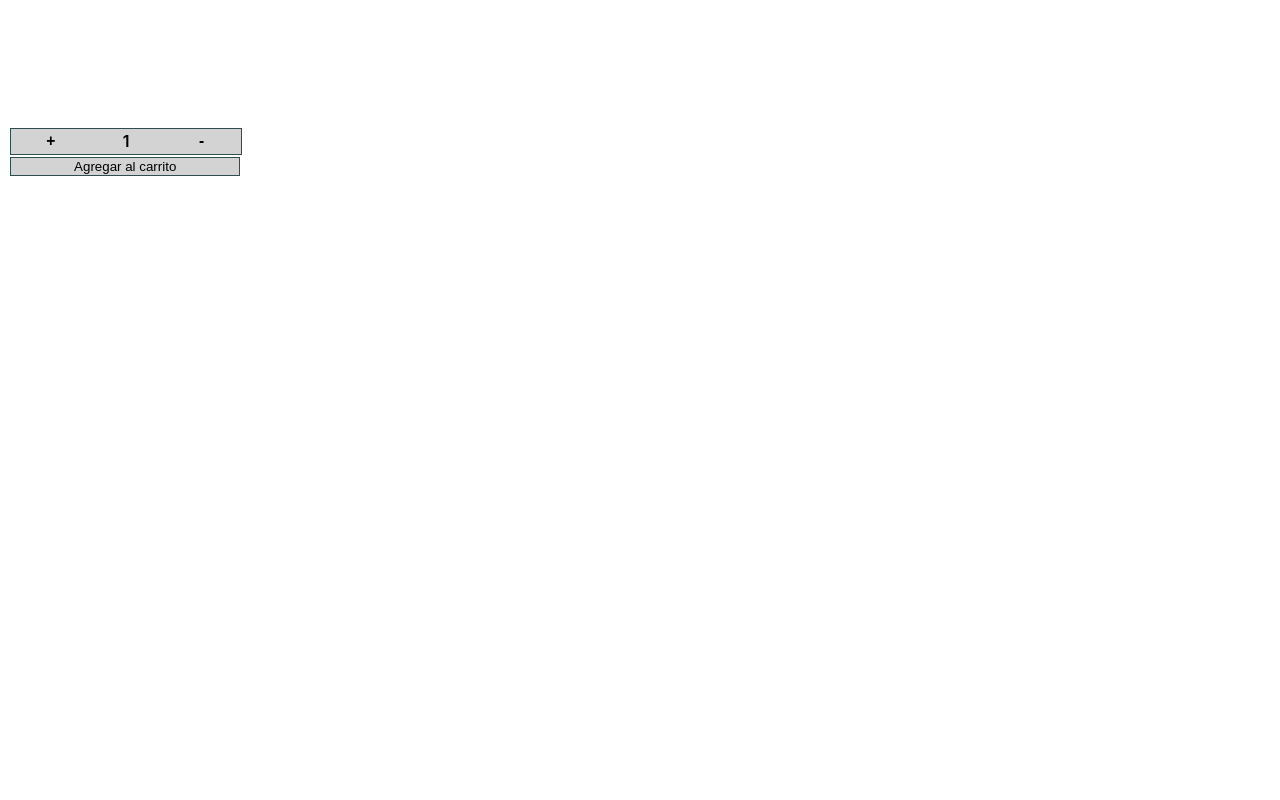
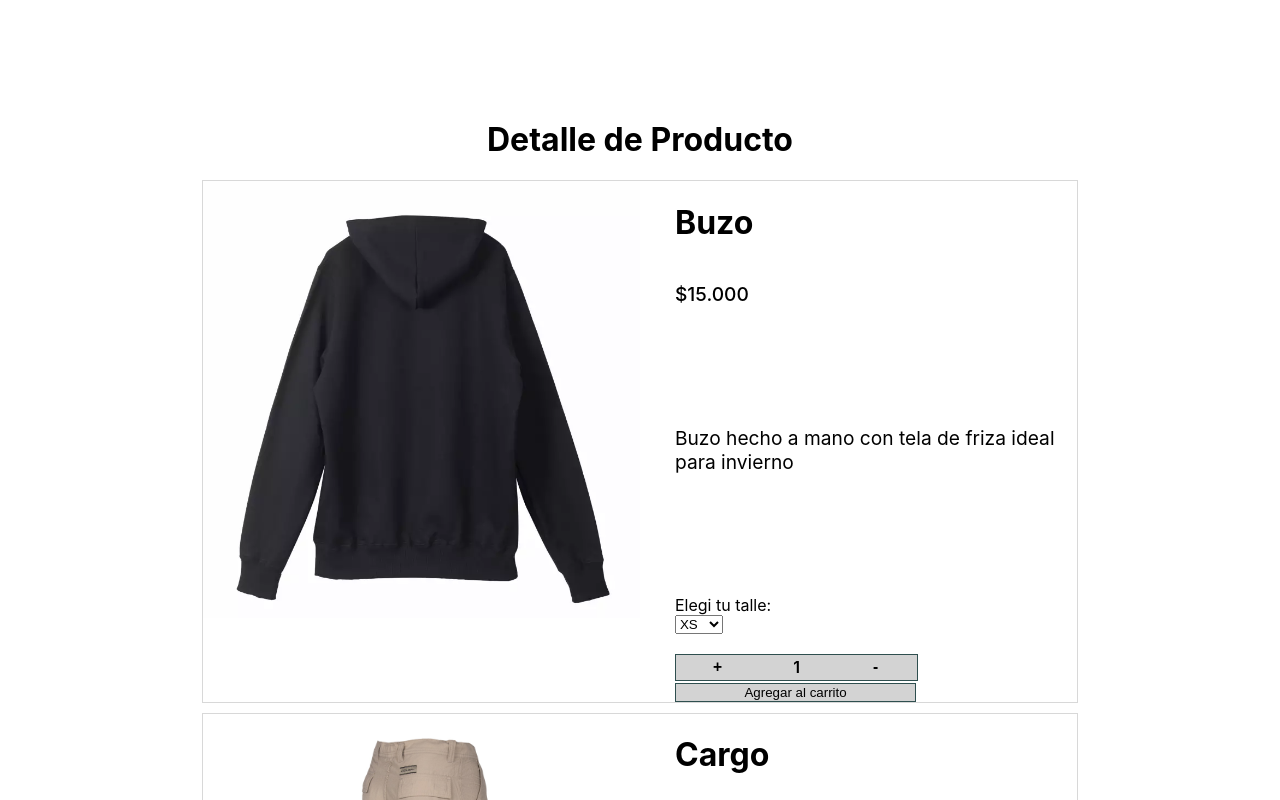
Before and after one commit to Fedealonso0/CrazeEcommerce, a React (Create React App) app: page /productos/1 in a window 1280 px wide. Shown: the part 620-1420 px from the top of the page. Before the commit the page ends 800 px from the top, so only its background shows below. Built offline with nearby package versions, Linux system fonts and the light colour scheme.

Commit message:
Detalle producto provisorio

```diff
--- a/src/App.css
+++ b/src/App.css
@@ -82,9 +82,7 @@ a{
 }
 
 .itemCounter{
-  width: 18%;
-  margin-top: 10%;
-  margin-left: 10px;
+  width: 60%;
 }
 
 .masOMenos{
@@ -157,3 +155,42 @@ a{
 .precioItem{
   font-size: 1.5vw;
 }
+
+.detalleDeProductos{
+  width: 70%;
+  margin-left: 15%;
+  margin-right: 15%;
+}
+
+.detailImg{
+  width: 50%;
+  height: 100%;
+}
+.detailDisplay{
+  display: flex;
+  border: 1px solid rgb(216, 216, 216);
+  margin: 10px;
+}
+
+.infoProd{
+  width: 50%;
+  display: flex;
+  flex-direction: column;
+  align-items:flex-start;
+  margin-left: 4%;
+}
+
+.precioDetail{
+  font-weight: 500;
+  font-size: larger;
+}
+
+.descripDetail{
+  font-size: larger;
+  margin-top: 25%;
+  margin-bottom: 25%;
+}
+
+.talles{
+  margin-bottom: 5%;
+}
--- a/src/App.js
+++ b/src/App.js
@@ -1,26 +1,27 @@
-import { useState } from 'react';
+// import { useState } from 'react';
 import './App.css';
 import NavBar from './components/NavBar/NavBar';
 import ItemListContainer from './components/ItemListContainer/ItemListContainer';
-import {Contador} from './components/ItemCount/ItemCount';
-
+// import {Contador} from './components/ItemCount/ItemCount';
+import ItemDetailContainer from './components/ItemDetailContainer/ItemDetailContainer'
 
 
 function App() {
 
-const [numeroProductos, setNumeroProductos] = useState(0);
+// const [numeroProductos, setNumeroProductos] = useState(0);
 
-const addToCart= (productos)=>{
-  setNumeroProductos(productos);
-}
+// const addToCart= (productos)=>{
+//   setNumeroProductos(productos);
+// }
 
-console.log(numeroProductos);
+
 
   return (
     <div>
       <NavBar />
       <ItemListContainer />
-      <Contador stock={15} initial={1} agregarProducto={addToCart}/>
+      <ItemDetailContainer />
+      {/* <Contador stock={15} initial={1} agregarProducto={addToCart}/> */}
     </div>
   );
 }
--- /dev/null
+++ b/src/components/ItemDetail/ItemDetail.js
@@ -0,0 +1,100 @@
+import React, { useEffect, useState } from 'react'
+import { Contador } from '../ItemCount/ItemCount';
+import buzo from "../../assets/antibuzo.webp";
+import cargo from "../../assets/anticargo.jpg";
+import remera from "../../assets/antiremera.jpg";
+import gorra from '../../assets/antigorra.webp';
+
+const items =[
+    {
+    id:1,
+    title: "Buzo",
+    price: "$15.000",
+    pictureUrl: buzo,
+    description: "Buzo hecho a mano con tela de friza ideal para invierno",
+    stock: 12
+},
+{
+    id:2,
+    title: "Cargo",
+    price: "$20.000",
+    pictureUrl: cargo,
+    description: "Pantalon recto tipo cargo con tela ripstop antidesgarro",
+    stock: 7
+},
+{
+    id:3,
+    title: "Remera",
+    price: "$5.000",
+    pictureUrl: remera,
+    description: "Remera con corte oversize y estampado en serigrafia",
+    stock: 15
+},
+{
+    id:4,
+    title: "Gorra",
+    price: "$3.000",
+    pictureUrl: gorra,
+    description: "Gorra de corderoy color camello. Talle unico",
+    stock: 20
+}
+]
+
+
+const ItemDetail = ()=>{
+
+    const [productos, setProductos] = useState([])
+
+
+    const obtenerProductos = ()=>{
+        return new Promise((resolve, reject)=>{
+            setTimeout(()=> {
+                resolve(items)
+            }, 2000);
+        })
+    }
+
+    useEffect(()=>{
+        const guardarproductos = async()=>{
+            try {
+                const listproductos = await obtenerProductos();
+                setProductos(listproductos);
+                console.log(listproductos);
+            } catch(error){
+                console.log("Hubo un error");
+            }
+        }
+        guardarproductos();
+    }, [])
+
+
+    return(
+        <div className='detalleDeProductos'>
+            {
+                productos.map((producto)=>{
+                    return <div className='detailDisplay'>
+                        <img src={producto.pictureUrl} alt="" className='detailImg'></img>
+                        <div className='infoProd'>
+                        <h1>{producto.title}</h1>
+                        <p className='precioDetail'>{producto.price}</p>
+                        <p className='descripDetail'>{producto.description}</p>
+                        <br></br>
+                        <label for='talle'>Elegi tu talle:</label>
+                        <select name='talle' className='talles'>
+                            <option value='xs'>XS</option>
+                            <option value='s'>S</option>
+                            <option value='m'>M</option>
+                            <option value='l'>L</option>
+                            <option value='xl'>XL</option>
+                            <option value='xxl'>XXL</option>
+                        </select>
+                        <Contador stock={producto.stock} initial={1}/>
+                        </div>
+                    </div>
+                })
+            }
+        </div>
+    )
+}
+
+export default ItemDetail
--- /dev/null
+++ b/src/components/ItemDetailContainer/ItemDetailContainer.js
@@ -0,0 +1,12 @@
+import ItemDetail from "../ItemDetail/ItemDetail"
+
+const ItemDetailContainer = ()=>{
+    return(
+        <div>
+            <h1 className="textoProv">Detalle de Producto</h1>
+            <ItemDetail />
+        </div>
+    )
+}
+
+export default ItemDetailContainer
--- a/src/components/ItemList/ItemList.js
+++ b/src/components/ItemList/ItemList.js
@@ -29,7 +29,8 @@ const items =[
     title: "Gorra",
     price: "$3.000",
     pictureUrl: gorra
-}]
+}
+]
 
 
 const ItemList = ()=>{
```
